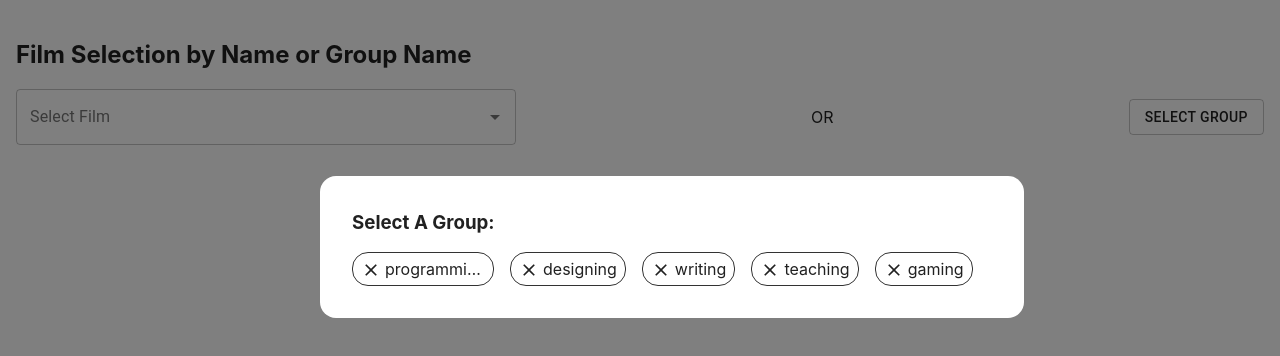
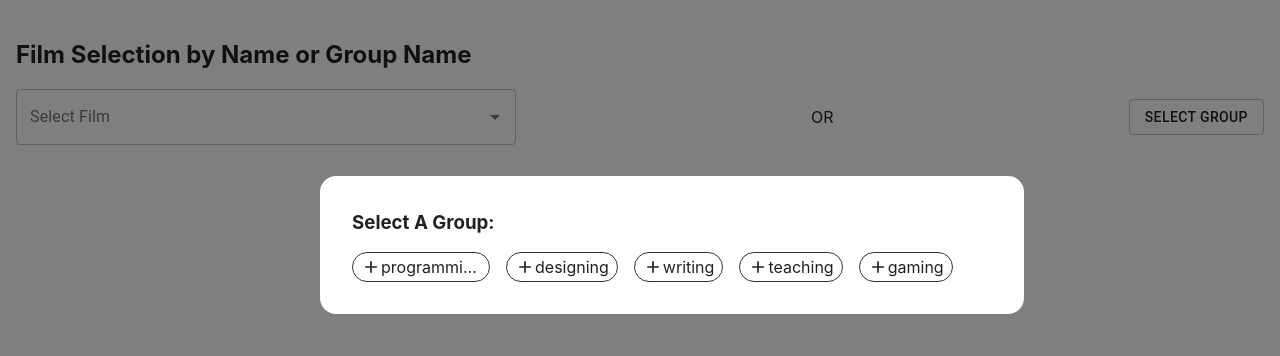
Before and after one commit to hesamkaveh/movie-selection, a React (Create React App) app: page / in a window 1280 px wide. Both pictures are taken after a click on the button "SELECT GROUP". Shown: the top 356 px of the page. Built offline with nearby package versions, Linux system fonts and the light colour scheme.

Commit message:
make components seperate

```diff
--- a/src/Pages/FilmSelection/FilmSelection.js
+++ b/src/Pages/FilmSelection/FilmSelection.js
@@ -1,13 +1,11 @@
-import {memo, useState} from "react";
+import {useState} from "react";
 import React from 'react';
 import {options} from "./sampleData";
-import {Button, Grid, Icon, Modal} from "@material-ui/core";
+import {Button, Grid} from "@material-ui/core";
 import {useStyles} from "./FilmSelection.style";
-import CloseIcon from '@material-ui/icons/Close';
-import AddIcon from '@material-ui/icons/Add';
-import clsx from "clsx";
 import {CustomAutocomplete} from "../../components/CustomAutocomplete/CustomAutocomplete";
 import {GroupSelectionModal} from "./helper/GroupSelectionModal/GroupSelectionModal";
+import {TextBox} from "../../components/TextBox/TextBox";
 
 function FilmSelection() {
     const classes = useStyles()
@@ -69,16 +67,9 @@ function FilmSelection() {
                             {options.filter(option => option.group === selectedGroup).map((option) => (
                                 !values.find(({title}) => title == option.title) ? (
                                     <Grid item key={option.title}>
-                                <span className={clsx(classes.eachSelected, classes.eachSelectedGroup)}
-                                      onClick={() => handleAdd(option)}
-                                      key={option.title}>
-                                    <Icon>
-                                    <AddIcon fontSize={'small'}/>
-                                        </Icon>
-                                    <span>
-                                    {option.title}
-                                    </span>
-                                </span>
+                                        <TextBox handleClick={() => handleAdd(option)} variant={'add'}>
+                                            {option.title}
+                                        </TextBox>
                                     </Grid>
                                 ) : null
                             ))}
@@ -92,13 +83,9 @@ function FilmSelection() {
                 <Grid container spacing={2}>
                     {values.map(({title, year, group}) => (
                         <Grid item>
-                                <span className={classes.eachSelected} onClick={() => handleDeleteValue(title)}
-                                      key={title}>
-                                    <Icon>
-                                    <CloseIcon fontSize={'small'}/>
-                                        </Icon>
-                                    <span>{title}</span>
-                                </span>
+                            <TextBox handleClick={() => handleDeleteValue(title)} variant={'delete'}>
+                                {title}
+                            </TextBox>
                         </Grid>
                     ))}
                 </Grid>
--- a/src/Pages/FilmSelection/helper/GroupSelectionModal/GroupSelectionModal.js
+++ b/src/Pages/FilmSelection/helper/GroupSelectionModal/GroupSelectionModal.js
@@ -1,19 +1,18 @@
 import React, {memo} from "react";
 import {useStyles} from "../../FilmSelection.style";
-import {Grid, Icon, Modal} from "@material-ui/core";
-import clsx from "clsx";
-import CloseIcon from "@material-ui/icons/Close";
+import {Button, Grid, Modal} from "@material-ui/core";
+import {TextBox} from "../../../../components/TextBox/TextBox";
 
-export const GroupSelectionModal=memo(({
-                                    isModal,
-                                    handleCloseModal,
-                                    selectedGroup,
-                                    handleGroupSelection,
-                                    groups
-                                })=>{
+export const GroupSelectionModal = memo(({
+                                             isModal,
+                                             handleCloseModal,
+                                             selectedGroup,
+                                             handleGroupSelection,
+                                             groups
+                                         }) => {
     const classes = useStyles()
 
-    return(
+    return (
         <Modal
             open={isModal}
             onClose={handleCloseModal}
@@ -25,23 +24,16 @@ export const GroupSelectionModal=memo(({
                 <Grid container spacing={2}>
                     {groups.filter((group) => group !== selectedGroup).map((group) => (
                         <Grid item>
-                                <span className={clsx(classes.eachSelected, classes.eachSelectedGroup)}
-                                      onClick={() => handleGroupSelection(group)}
-                                      key={group}>
-                                    <Icon>
-                                    <CloseIcon fontSize={'small'}/>
-                                        </Icon>
-                                    <span>{group}</span>
-                                </span>
+                            <TextBox handleClick={() => handleGroupSelection(group)} variant={'add'}>
+                                {group}
+                            </TextBox>
                         </Grid>
                     ))}
                 </Grid>
                 {selectedGroup ? (
-                    <span className={clsx(classes.eachSelected, classes.eachSelectedGroup)}
-                          style={{marginTop: 40, border: 'unset', marginLeft: 'auto'}}
-                          onClick={() => handleGroupSelection(null)}>
-                                    <span>Clear</span>
-                                </span>
+                    <Button style={{marginLeft: 'auto', display: 'block'}} onClick={() => handleGroupSelection(null)}>
+                        Clear
+                    </Button>
                 ) : null}
             </div>
         </Modal>
--- /dev/null
+++ b/src/components/TextBox/TextBox.js
@@ -0,0 +1,21 @@
+import React, {memo} from "react";
+import AddIcon from "@material-ui/icons/Add";
+import {useStyles} from "./TextBox.style";
+import CloseIcon from "@material-ui/icons/Close";
+
+export const TextBox = memo(({handleClick, children, variant = 'add'}) => {
+    const classes = useStyles({variant})
+
+    return (
+        <span
+            className={classes.eachSelected}
+            onClick={handleClick}>
+            {variant === 'add'
+                ? <AddIcon fontSize={'small'}/>
+                : <CloseIcon fontSize={'small'}/>}
+            <span>
+                {children}
+            </span>
+        </span>
+    )
+})
--- /dev/null
+++ b/src/components/TextBox/TextBox.style.js
@@ -0,0 +1,27 @@
+import {makeStyles} from "@material-ui/core";
+
+export const useStyles = makeStyles({
+    eachSelected: {
+        transition: 'all linear 0.1s',
+        border: '1px solid #333',
+        borderRadius: '16px',
+        padding: '4px 8px',
+        cursor: 'pointer',
+        display: 'flex',
+        alignItems: 'center',
+        width: 'fit-content',
+        '&>span': {
+            maxWidth: '100px',
+            overflow: 'hidden',
+            textOverflow: 'ellipsis',
+            whiteSpace: 'nowrap',
+        },
+        '&>span svg': {},
+        '&:hover': {
+            transition: 'all linear 0.1s',
+            '&>span svg': {},
+            backgroundColor: props => props.variant === 'add' ? '#4CAF50' : '#F44336',
+            color: '#F5F5F5'
+        }
+    }
+});
```
